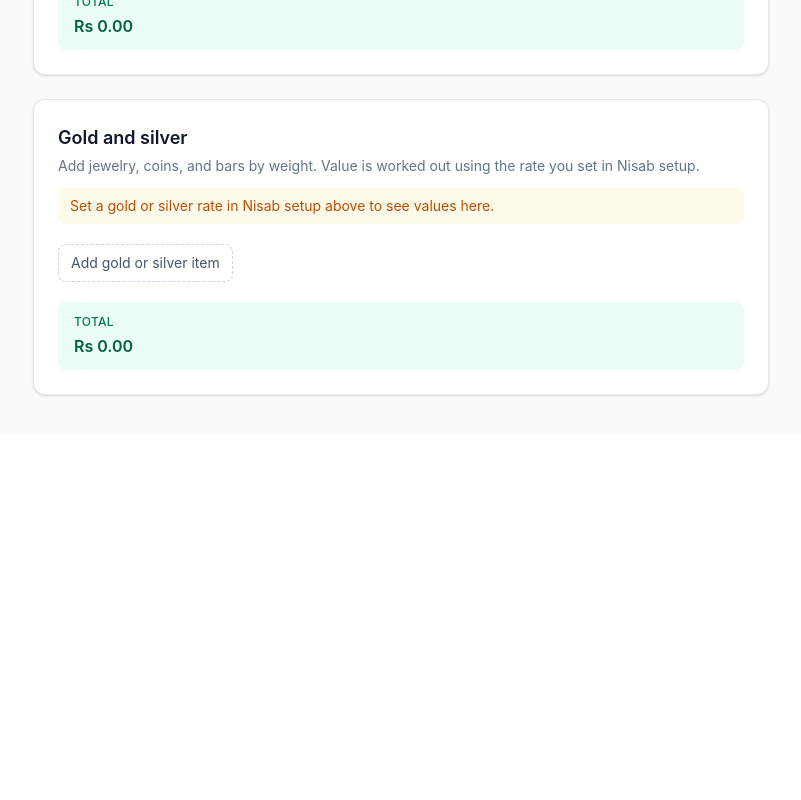
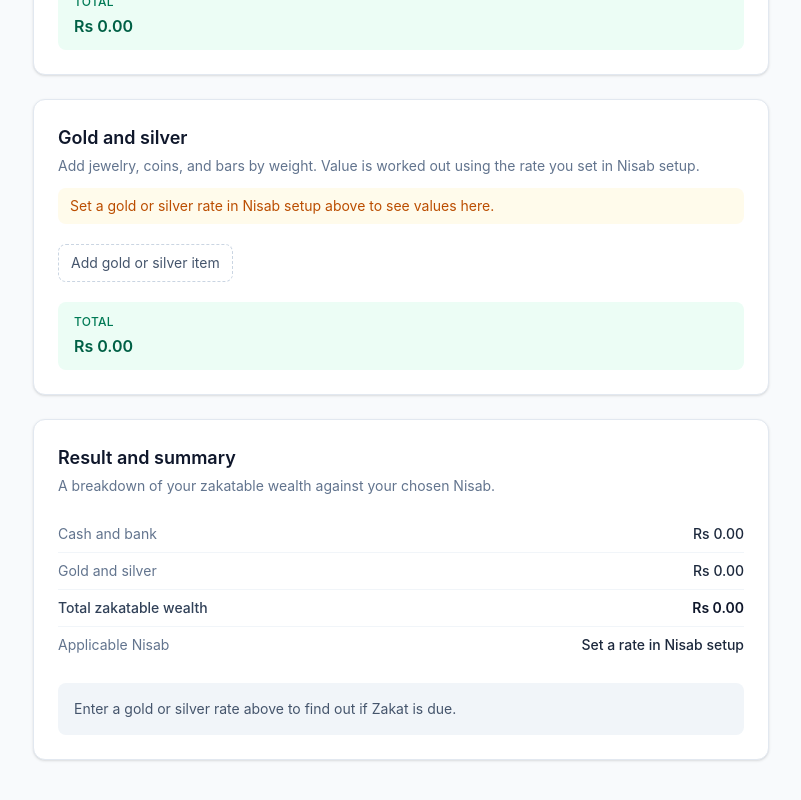
Before and after one commit to alibhatti23/zakatly, a React (Vite) app: page / in a window 1280 px wide. Shown: the part 886-1686 px from the top of the page, without its empty margins (239-1040 px from the left). Before the commit the page ends 1321 px from the top, so only its background shows below. Built offline with nearby package versions, Linux system fonts and the light colour scheme.

Commit message:
Add Result and summary feature
Combines cash and bank plus gold and silver totals, compares them against the applicable Nisab, and shows whether Zakat is due along with the 2.5% amount owed. Also syncs package-lock.json's project name, left stale from the scaffold rename.

```diff
--- a/src/App.tsx
+++ b/src/App.tsx
@@ -3,6 +3,7 @@ import { NisabSetupCard } from "./features/nisab-setup/nisab-setup-card"
 import { CashAndBankCard } from "./features/cash-and-bank/cash-and-bank-card"
 import { GoldSilverCard } from "./features/gold-silver/gold-silver-card"
 import { FiqhStandardToggle } from "./features/fiqh-standard/fiqh-standard-toggle"
+import { ResultSummaryCard } from "./features/result-summary/result-summary-card"
 
 function App() {
   return (
@@ -20,6 +21,7 @@ function App() {
           <FiqhStandardToggle />
           <CashAndBankCard />
           <GoldSilverCard />
+          <ResultSummaryCard />
         </main>
       </div>
     </ZakatProvider>
--- /dev/null
+++ b/src/features/result-summary/result-summary-card.tsx
@@ -0,0 +1,74 @@
+import { useZakat } from "../../context/use-zakat"
+import { CURRENCY_OPTIONS, formatAmount } from "../../lib/currency"
+import { activeNisabValue } from "../../lib/nisab"
+import { summarizeZakat } from "../../lib/zakat-calculation"
+
+export function ResultSummaryCard() {
+  const { nisab, cashItems, goldSilverItems } = useZakat()
+  const currency = CURRENCY_OPTIONS.find((option) => option.code === nisab.currency)!
+  const nisabValue = activeNisabValue(nisab)
+  const summary = summarizeZakat(cashItems, goldSilverItems, nisab, nisabValue)
+
+  return (
+    <section className="rounded-xl border border-slate-200 bg-white p-6 shadow-sm">
+      <h2 className="text-lg font-semibold text-slate-900">Result and summary</h2>
+      <p className="mt-1 text-sm text-slate-500">
+        A breakdown of your zakatable wealth against your chosen Nisab.
+      </p>
+
+      <dl className="mt-5 divide-y divide-slate-100 text-sm">
+        <div className="flex justify-between py-2">
+          <dt className="text-slate-500">Cash and bank</dt>
+          <dd className="font-medium text-slate-800">
+            {formatAmount(summary.cashTotal, currency)}
+          </dd>
+        </div>
+        <div className="flex justify-between py-2">
+          <dt className="text-slate-500">Gold and silver</dt>
+          <dd className="font-medium text-slate-800">
+            {formatAmount(summary.goldSilverTotal, currency)}
+          </dd>
+        </div>
+        <div className="flex justify-between py-2">
+          <dt className="font-medium text-slate-700">Total zakatable wealth</dt>
+          <dd className="font-semibold text-slate-900">
+            {formatAmount(summary.grandTotal, currency)}
+          </dd>
+        </div>
+        <div className="flex justify-between py-2">
+          <dt className="text-slate-500">Applicable Nisab</dt>
+          <dd className="font-medium text-slate-800">
+            {summary.nisabValue !== null
+              ? formatAmount(summary.nisabValue, currency)
+              : "Set a rate in Nisab setup"}
+          </dd>
+        </div>
+      </dl>
+
+      <div
+        className={`mt-5 rounded-lg px-4 py-4 ${
+          summary.isDue ? "bg-emerald-50" : "bg-slate-100"
+        }`}
+      >
+        {summary.nisabValue === null ? (
+          <p className="text-sm text-slate-600">
+            Enter a gold or silver rate above to find out if Zakat is due.
+          </p>
+        ) : summary.isDue ? (
+          <>
+            <p className="text-xs font-medium uppercase tracking-wide text-emerald-700">
+              Zakat due (2.5%)
+            </p>
+            <p className="mt-1 text-xl font-semibold text-emerald-800">
+              {formatAmount(summary.zakatAmount, currency)}
+            </p>
+          </>
+        ) : (
+          <p className="text-sm text-slate-600">
+            Your total wealth is below the Nisab threshold, so Zakat is not due this year.
+          </p>
+        )}
+      </div>
+    </section>
+  )
+}
--- /dev/null
+++ b/src/lib/zakat-calculation.ts
@@ -0,0 +1,42 @@
+import type { AssetLineItem, NisabState, PreciousMetalItem } from "../types/zakat"
+import { preciousMetalItemValue } from "./precious-metals"
+
+export const ZAKAT_RATE = 0.025
+
+export function lineItemsTotal(items: AssetLineItem[]): number {
+  return items.reduce((sum, item) => sum + item.amount, 0)
+}
+
+export function goldSilverTotal(items: PreciousMetalItem[], nisab: NisabState): number {
+  return items.reduce((sum, item) => sum + preciousMetalItemValue(item, nisab), 0)
+}
+
+export interface ZakatSummary {
+  cashTotal: number
+  goldSilverTotal: number
+  grandTotal: number
+  nisabValue: number | null
+  isDue: boolean
+  zakatAmount: number
+}
+
+export function summarizeZakat(
+  cashItems: AssetLineItem[],
+  metalItems: PreciousMetalItem[],
+  nisab: NisabState,
+  nisabValue: number | null,
+): ZakatSummary {
+  const cash = lineItemsTotal(cashItems)
+  const metals = goldSilverTotal(metalItems, nisab)
+  const grandTotal = cash + metals
+  const isDue = nisabValue !== null && grandTotal >= nisabValue
+
+  return {
+    cashTotal: cash,
+    goldSilverTotal: metals,
+    grandTotal,
+    nisabValue,
+    isDue,
+    zakatAmount: isDue ? grandTotal * ZAKAT_RATE : 0,
+  }
+}
```
Also changed, not shown: 1 other file (tests, documents, lock files or other folders).
